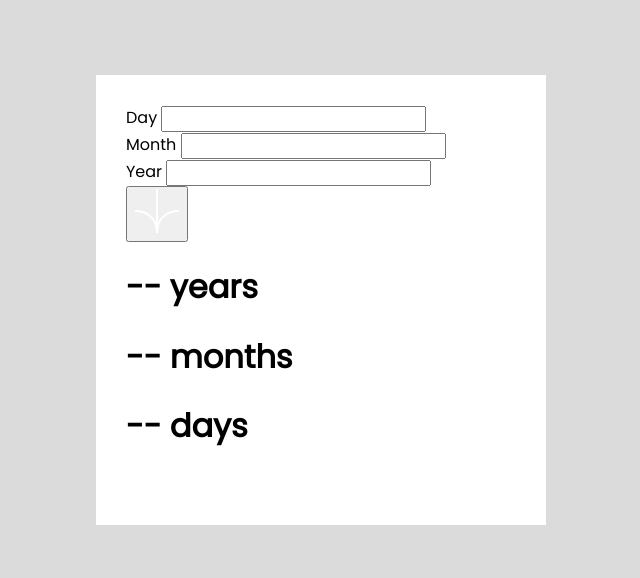
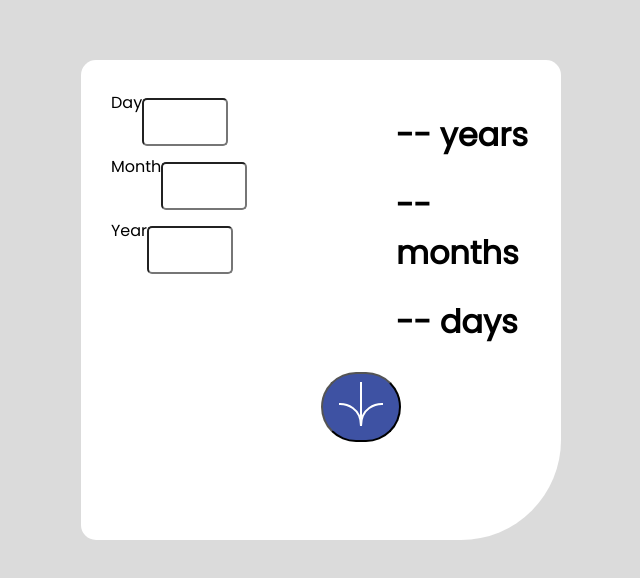
Before and after one commit to Agostinho01/Age-calculator-app, a plain HTML site: page index.html in a window 1280 px wide. Shown: the part 108-686 px from the top of the page, without its empty margins (319-959 px from the left). Drawn offline with Linux system fonts and the light colour scheme.

Commit message:
Adding some styles

```diff
--- a/index.html
+++ b/index.html
@@ -30,10 +30,10 @@
           <span>Year</span>
           <input type="number" id="fyear" name="fyear" />
         </div>
+        <button class="submeter">
+          <img src="/assets/images/icon-arrow.svg" alt="" />
+        </button>
       </div>
-      <button class="submeter">
-        <img src="/assets/images/icon-arrow.svg" alt="" />
-      </button>
       <div class="output">
         <h1><span class="year">-- years</span></h1>
         <h1><span class="month">-- months</span></h1>
--- a/styles.css
+++ b/styles.css
@@ -31,9 +31,40 @@ body {
 }
 
 .main {
+  display: flex;
   background-color: var(--White);
   height: 420px;
   width: 420px;
-  padding-left: 30px;
-  padding-top: 30px;
+  padding: 30px;
+  border-radius: 15px;
+  border-bottom-right-radius: 100px;
 }
+
+.form {
+  display: flex;
+  flex-direction: column;
+}
+
+input[type="number"] {
+  width: 30%;
+  padding: 12px 20px;
+  margin: 8px 0;
+  box-sizing: border-box;
+  border-radius: 5px;
+}
+
+.input-form {
+  display: flex;
+}
+
+.submeter {
+  border-radius: 50px;
+  height: 70px;
+  width: 80px;
+  align-items: center;
+  padding: 0;
+  background-color: hsl(228, 45%, 44%);
+  position: absolute;
+  left: 50%;
+  top: 60%;
+}
```
